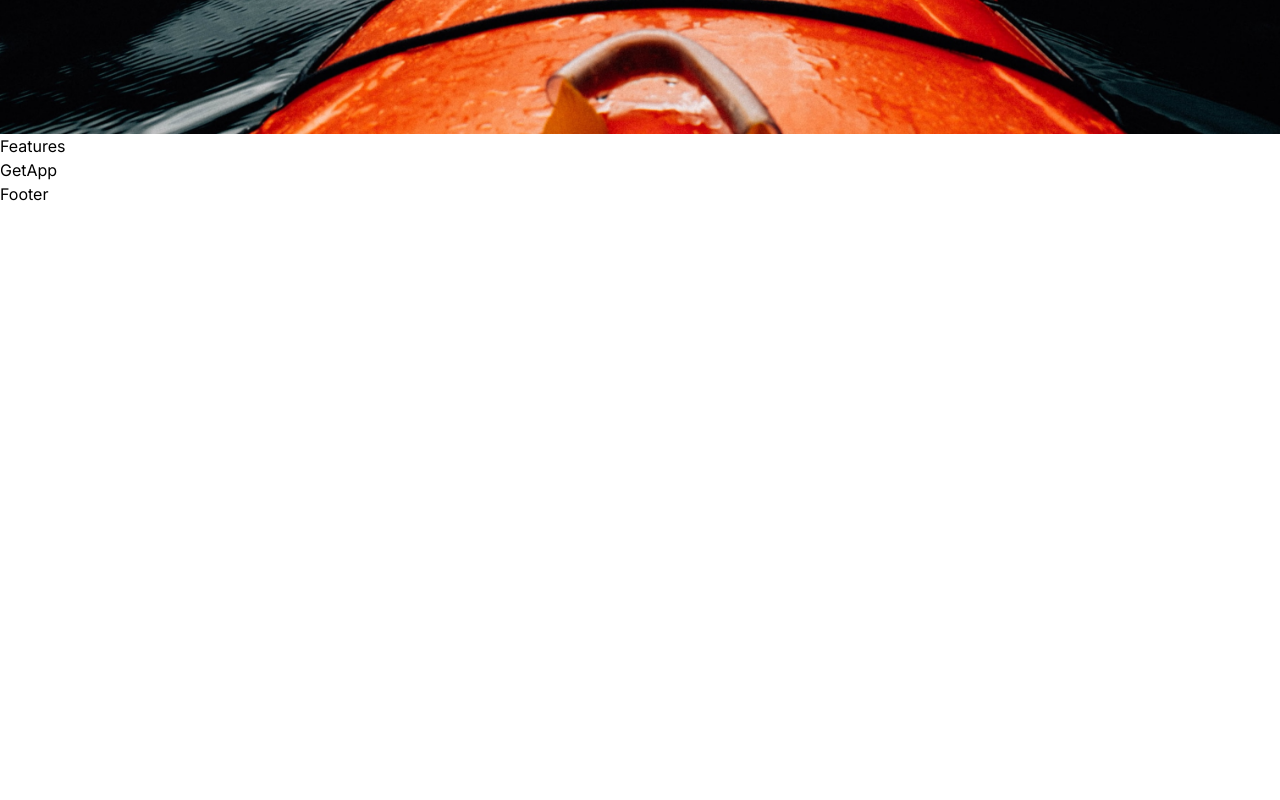
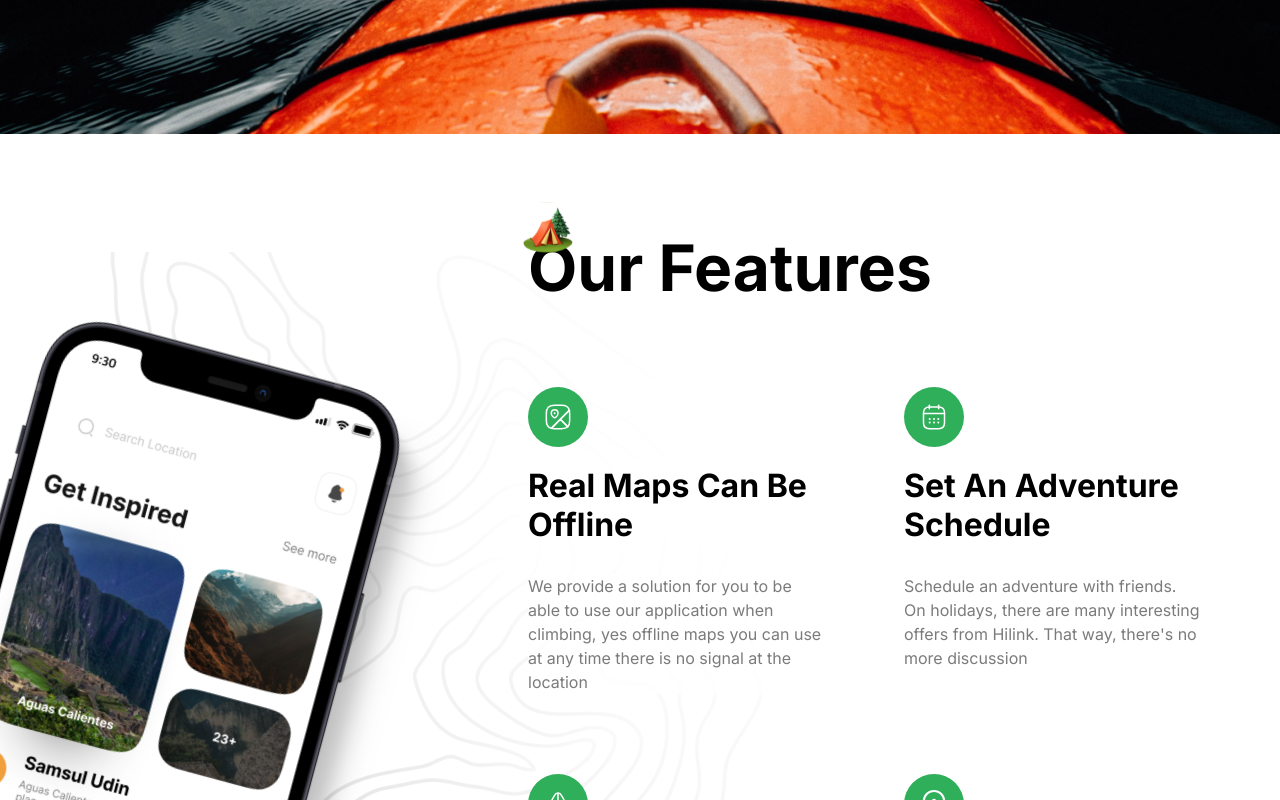
Before and after one commit to Joshuakibwage/travell-app, a Next.js app: page / in a window 1280 px wide. Shown: the part 2500-3300 px from the top of the page. Before the commit the page ends 2706 px from the top, so only its background shows below. Built offline with nearby package versions, Linux system fonts and the light colour scheme.

Commit message:
Add features component section

```diff
--- a/components/Features.tsx
+++ b/components/Features.tsx
@@ -1,8 +1,73 @@
+import { FEATURES } from '@/constants'
+import Image from 'next/image'
 import React from 'react'
 
 const Features = () => {
   return (
-    <div>Features</div>
+    <section className='flex flex-col flexCenter bg-feature-bg bg-center bg-no-repeat overflow-hidden
+    py-24'>
+      <div className='max-container padding-container relative w-full justify-end flex '>
+        <div className='flex flex-1 lg:min-h-[900px]'>
+          <Image
+            src="/phone.png"
+            alt="phone"
+            width={440}
+            height={1000}
+            className='feature-phone'
+          />
+        </div>
+        <div className='z-20 flex w-full flex-col lg:w-[60%] '>
+          <div className='relative'>
+            <Image
+              src="/camp.svg"
+              alt="camp"
+              width={50}
+              height={50}
+              className='absolute left-[-5px] top-[-28px] w-1- lg:w-[50px] '
+            />
+            <h2 className='bold-40 lg:bold-64 '>Our Features</h2>
+
+            <ul className='mt-10 grid gap-10 md:grid-cols-2 lg:mt-20 lg:gap-20'>
+              {FEATURES.map((feature) => (
+                <FeatureItem
+                  title={feature.title}
+                  key={feature.title}
+                  icon={feature.icon}
+                  description={feature.description}
+                />
+              ))}
+            </ul>
+          </div>
+        </div>
+      </div>
+    </section>
+  )
+}
+
+type FeatureItem = {
+  title: string;
+  icon: string;
+  description: string;
+}
+
+const FeatureItem = ({title, icon, description}: FeatureItem) => {
+  return (
+    <li className='flex w-full items-start flex-1 flex-col'>
+      <div className='rounded-full p-4 lg:p bg-green-50' >
+        <Image
+          src={icon}
+          alt='map'
+          width={28}
+          height={28}
+        />
+      </div>
+      <h2 className='bold-20 lg:bold-32 mt-5 capitalize'>
+        {title}
+      </h2>
+      <p className='regular-16 mt-5 bg-white/80 text-gray-30 lg:mt-[30px] lg:bg-none'>
+        {description}
+      </p>
+    </li>
   )
 }
 
```
